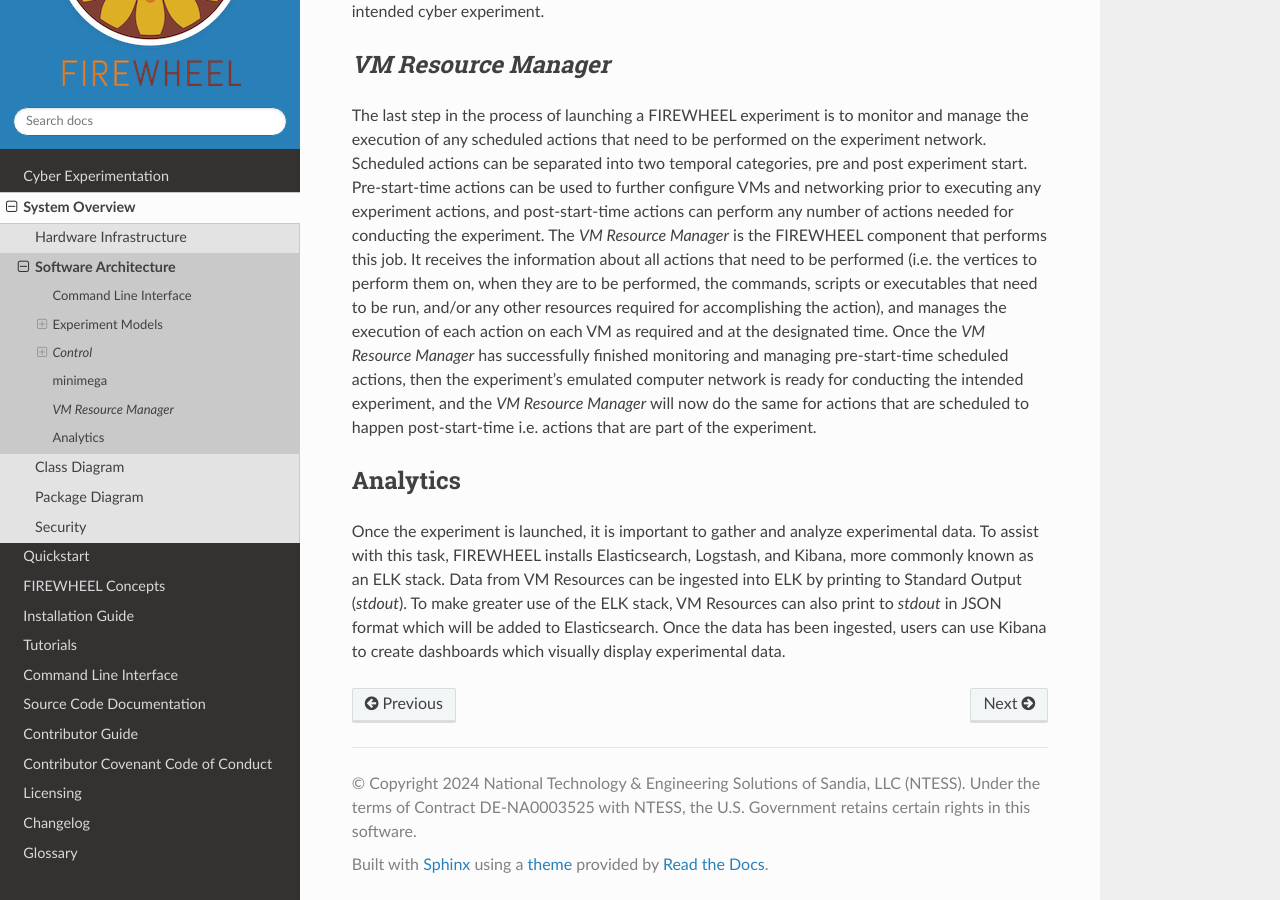
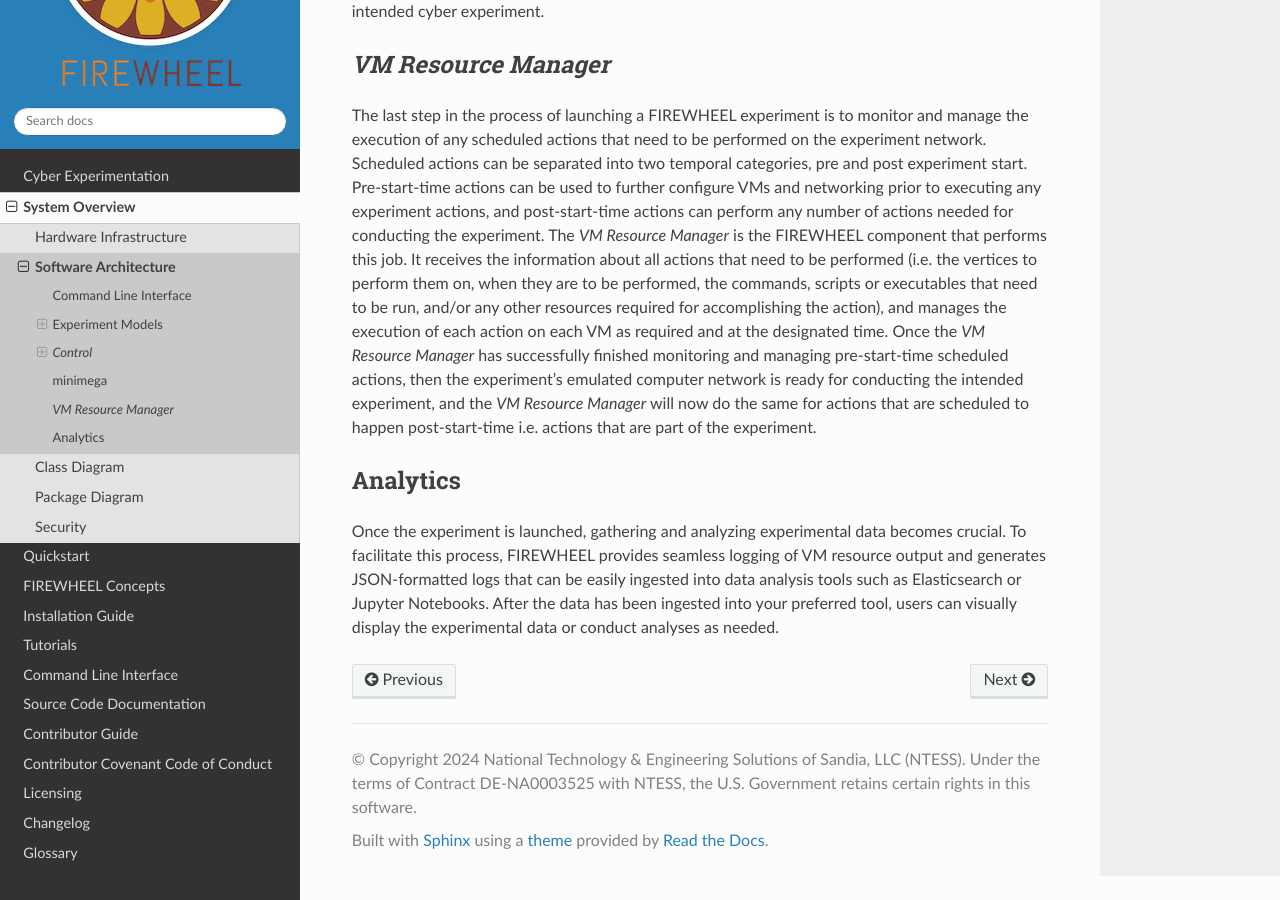
Before and after one commit to sdelliot/firewheel, a Sphinx documentation site: the page built from docs/source/system/architecture.rst, in a window 1280 px wide and 900 px high, scrolled down 3008 px. Built offline with Sphinx 7.4.7 and the Read the Docs theme 3.1.0, drawn with Linux system fonts in a browser that asks for light colours; pages that are not in the unit, such as notebooks, are missing from menus; the version number could not be read and is left out.

Commit message:
Removing outdated references to Elasticsearch (#26)
This PR updates the documentation to fix an outdated comment that
Elasticsearch is installed with FIREWHEEL. Additionally, we fix a bug
introduced by #14 which neglected to update the version for the Sphinx
documentation.

```diff
--- a/docs/source/system/architecture.rst
+++ b/docs/source/system/architecture.rst
@@ -98,8 +98,6 @@
 Analytics
 ---------
 
-Once the experiment is launched, it is important to gather and analyze experimental data.
-To assist with this task, FIREWHEEL installs Elasticsearch, Logstash, and Kibana, more commonly known as an ELK stack.
-Data from VM Resources can be ingested into ELK by printing to Standard Output (`stdout`).
-To make greater use of the ELK stack, VM Resources can also print to `stdout` in JSON format which will be added to Elasticsearch.
-Once the data has been ingested, users can use Kibana to create dashboards which visually display experimental data.
+Once the experiment is launched, gathering and analyzing experimental data becomes crucial.
+To facilitate this process, FIREWHEEL provides seamless logging of VM resource output and generates JSON-formatted logs that can be easily ingested into data analysis tools such as Elasticsearch or Jupyter Notebooks.
+After the data has been ingested into your preferred tool, users can visually display the experimental data or conduct analyses as needed.
--- a/src/firewheel/__init__.py
+++ b/src/firewheel/__init__.py
@@ -1,3 +1,6 @@
 from pathlib import Path
+from importlib.metadata import version
+
+__version__ = version("firewheel")
 
 FIREWHEEL_PACKAGE_DIR = Path(__file__).parent
```
